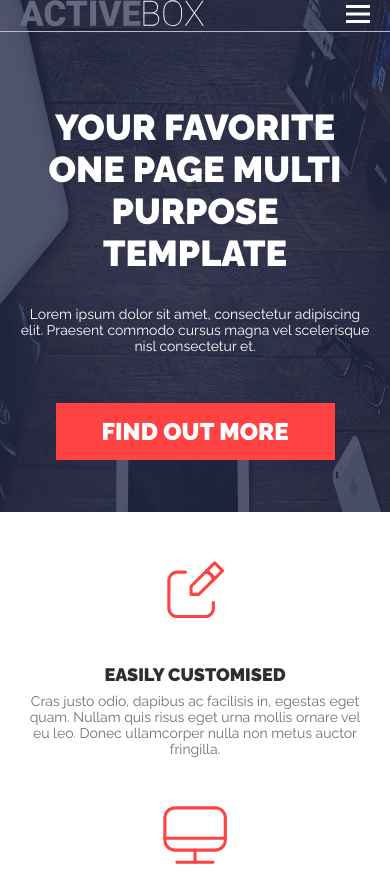
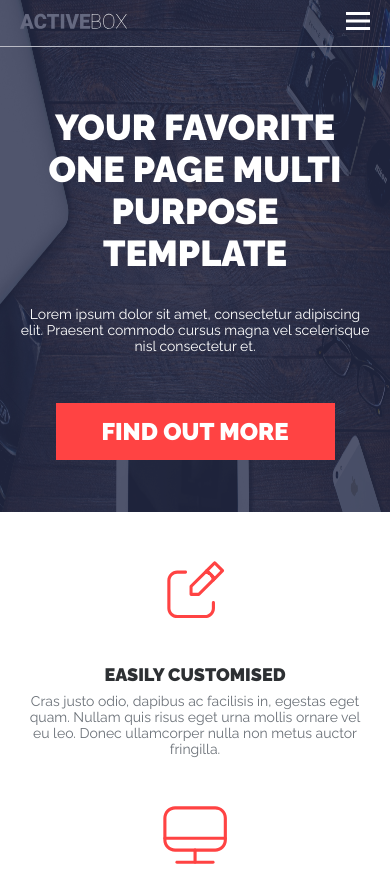
Before and after one commit to Romanpr0g/TMS-Coursework, a plain HTML site: page index.html in a window 390 px wide. Shown: the top 876 px of the page. Drawn offline with Linux system fonts and the light colour scheme.

Commit message:
fixed bags

```diff
--- a/css/style.css
+++ b/css/style.css
@@ -21,6 +21,7 @@ header {
 }
 
 .links_burger {
+    padding: 12px 0;
     display: none;
 }
 
@@ -657,6 +658,11 @@ header {
 }
 
 @media (max-width: 768px) {
+    .logo img {
+        width: 107px;
+        height: 17px;
+    }
+
     .menu {
         display: none;
     }
```
